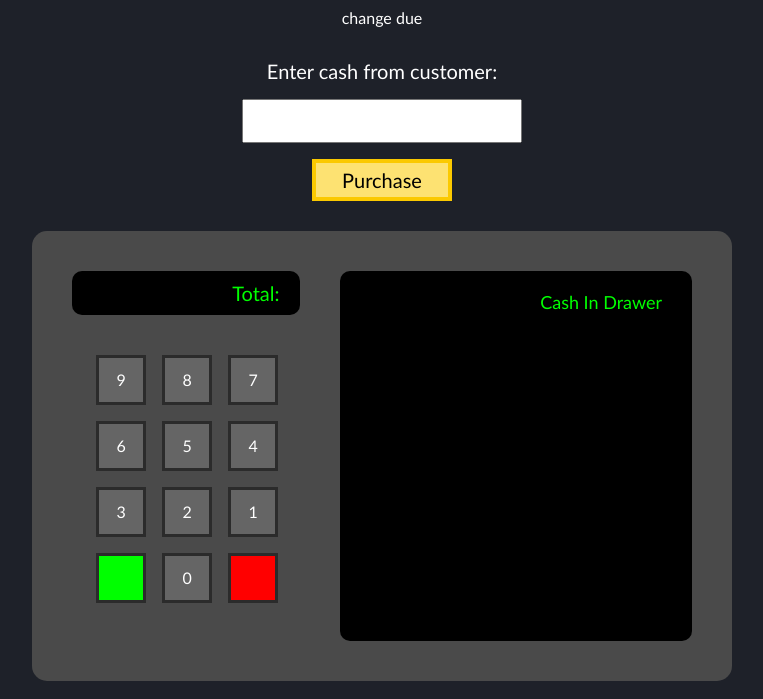
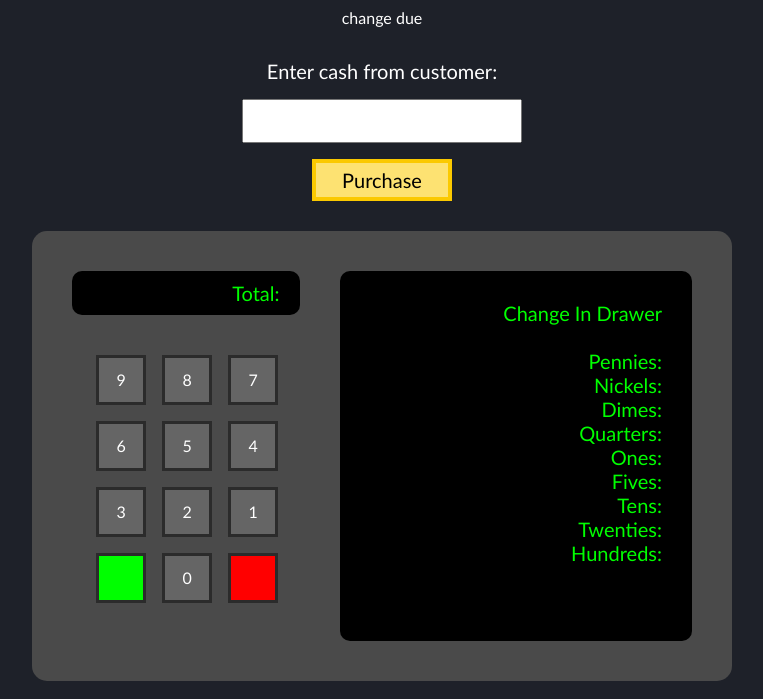
Before and after one commit to santiago861/JavaScript-Projects, a plain HTML site: page cashRegister/index.html in a window 1280 px wide. Shown: the part 101-800 px from the top of the page, without its empty margins (258-1021 px from the left). Drawn offline with Linux system fonts and the light colour scheme.

Commit message:
cash register style

```diff
--- a/cashRegister/index.html
+++ b/cashRegister/index.html
@@ -14,7 +14,7 @@
                 <div id="change-due">change due</div>
                 <div id="input">
                     <label for="cash">Enter cash from customer:</label>
-                    <input type="number" id="cash">
+                    <input type="number" id="cash" min="0">
                     <button id="purchase-btn">Purchase</button>
                 </div>
             </div>
@@ -38,7 +38,16 @@
 
                 </div>
                 <div id="cash-in-drawer">
-                    <p>Cash In Drawer</p>
+                    <p>Change In Drawer</p><br>
+                    <span>Pennies: </span><br>
+                    <span>Nickels: </span><br>
+                    <span>Dimes: </span><br>
+                    <span>Quarters: </span><br>
+                    <span>Ones: </span><br>
+                    <span>Fives: </span><br>
+                    <span>Tens: </span><br>
+                    <span>Twenties: </span><br>
+                    <span>Hundreds: </span><br>
                 </div>
             </div>
         </div>
--- a/cashRegister/styles.css
+++ b/cashRegister/styles.css
@@ -92,8 +92,8 @@ h1 {
     color: rgb(0, 255, 0);
     border-radius: 10px;
     text-align: right;
-    padding: 20px 30px;
-    font-size: 18px;
+    padding: 30px 30px;
+    font-size: 20px;
 }
 .cash-register-btn {
     height: 50px;
```
